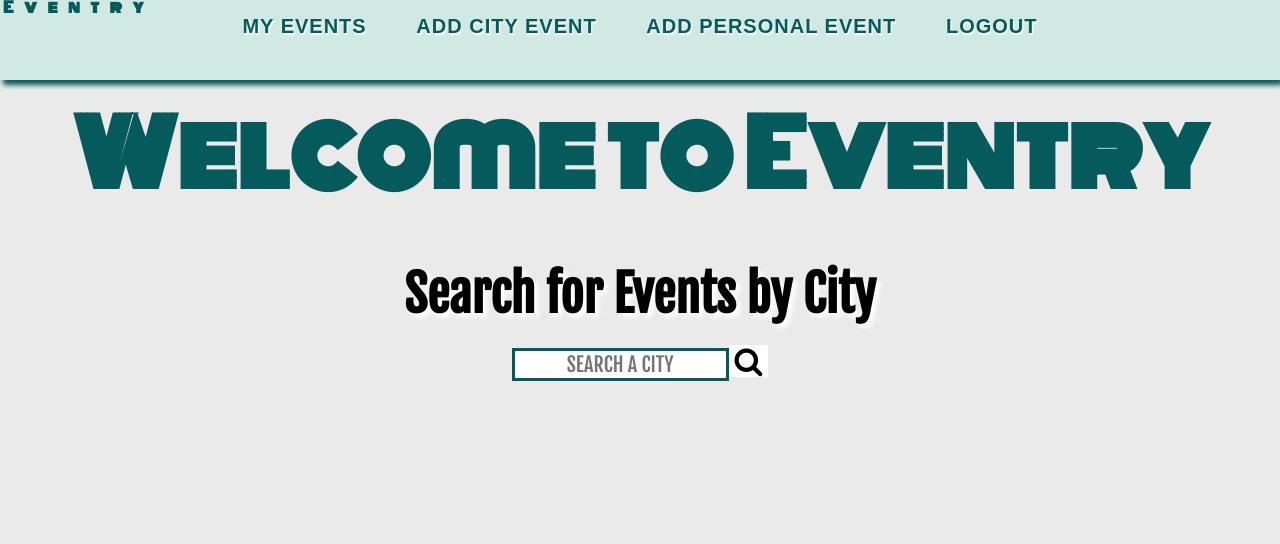
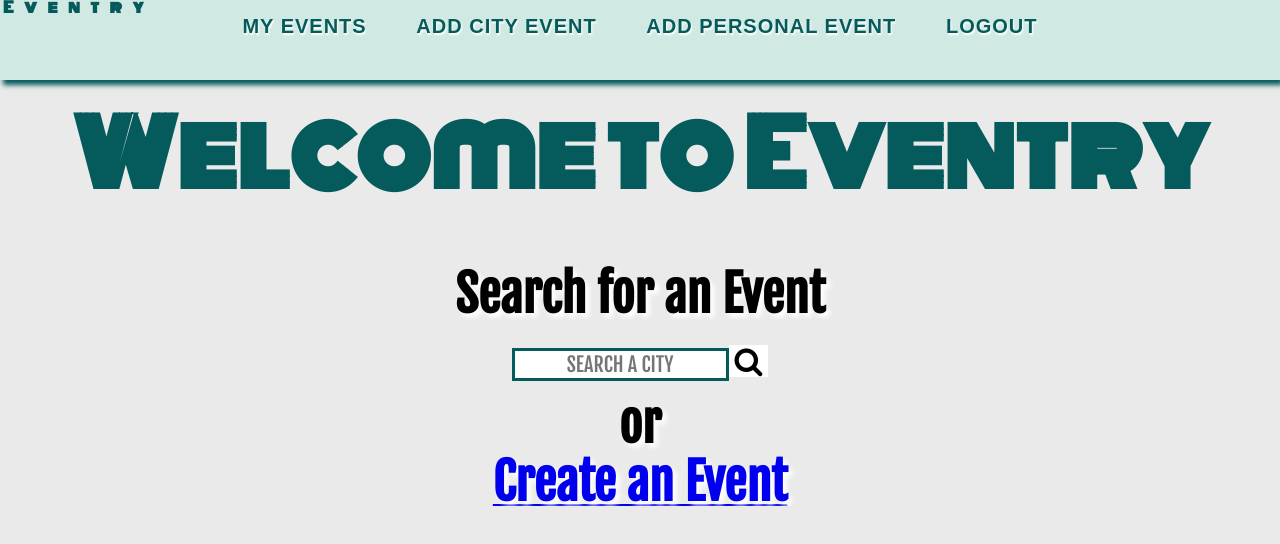
Before and after one commit to lillynolan/PROJECT_04, a React (Create React App) app in the folder Eventry/client/: page /home in a window 1280 px wide. Shown: the top 544 px of the page. Built offline with nearby package versions, Linux system fonts and the light colour scheme; sample sign-in values are in the browser's storage.

Commit message:
added create event button

```diff
--- a/Eventry/client/src/components/AddEvent.jsx
+++ b/Eventry/client/src/components/AddEvent.jsx
@@ -3,6 +3,7 @@ import Auth from '../modules/Auth';
 import Nav from './Nav'
 import Moment from 'react-moment';
 import FontAwesome from 'react-fontawesome';
+import { Link } from 'react-router-dom';
 
 
 class AddEvent extends Component {
@@ -177,13 +178,15 @@ render() {
     <Nav handleLogout={this.props.handleLogout}/>
     <header>Welcome to Eventry</header>
       <div className="searchcontainer">
-      <h1>Search for Events by City</h1>
+      <h1>Search for an Event</h1>
         <div className="searchbar">
           <form className="input" onSubmit={this.searchEvent}>
             <input type="text" name="city" placeholder="Search a City"/>
             <button><i className="fa fa-search" type="submit" value="cities"></i></button>
           </form>
         </div>
+         <h1>or</h1>
+        <h1><Link to="/createevent">Create an Event</Link></h1>
       </div>
     </div>
     )
```
